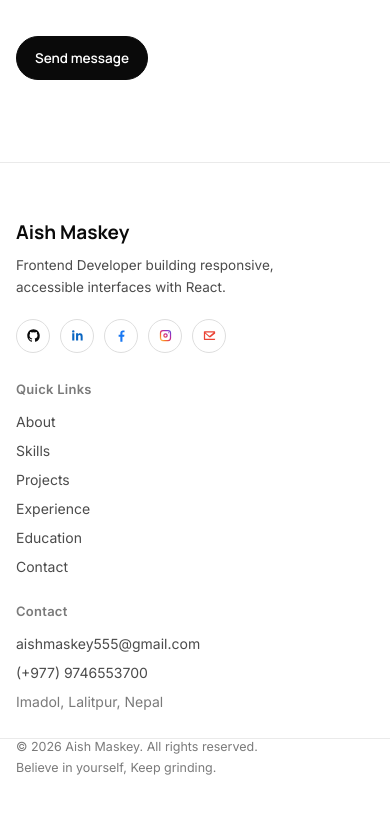
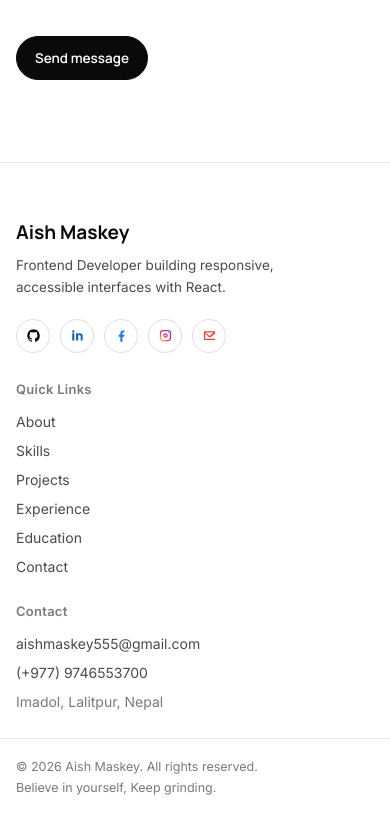
Before and after one commit to aishmaskey23-ace/Portfolio-Aish-Maskey, a React (Vite) app: page / in a window 390 px wide. Shown: the part 8103-8930 px from the top of the page. Before the commit the page ends 8878 px from the top, so only its background shows below. Built offline with nearby package versions, Linux system fonts and the light colour scheme.

Commit message:
Fixing the responsiveness

```diff
--- a/src/index.css
+++ b/src/index.css
@@ -845,3 +845,7 @@ a.project-media:hover img { transform: scale(1.03); }
   .project-items.with-thumbs { grid-template-columns: 1fr; }
 }
 .tl-item .project-links { margin-top: 12px; }
+
+.footer-bottom {
+  padding-block: 20px calc(32px + env(safe-area-inset-bottom, 0px));
+}
```
